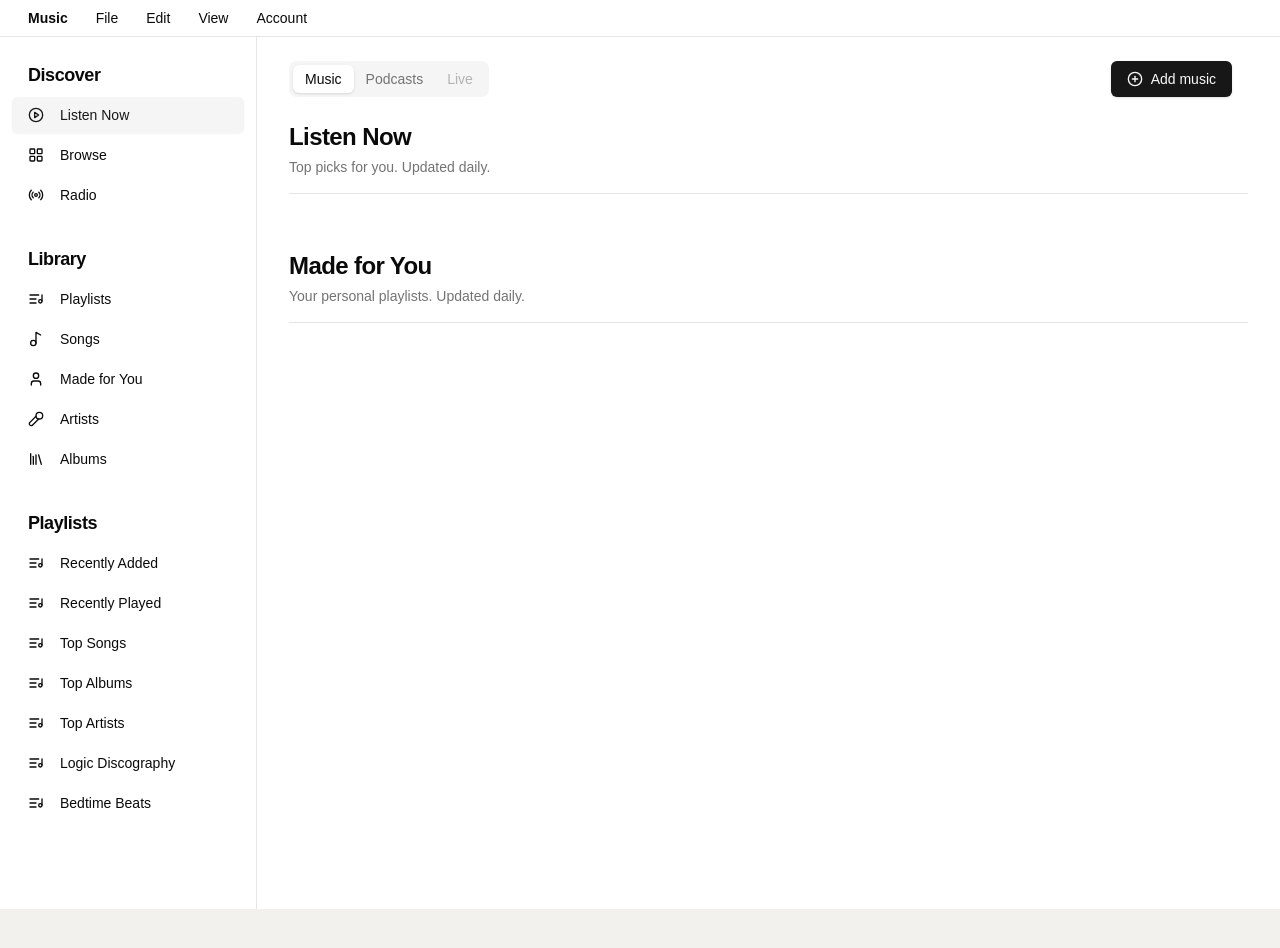
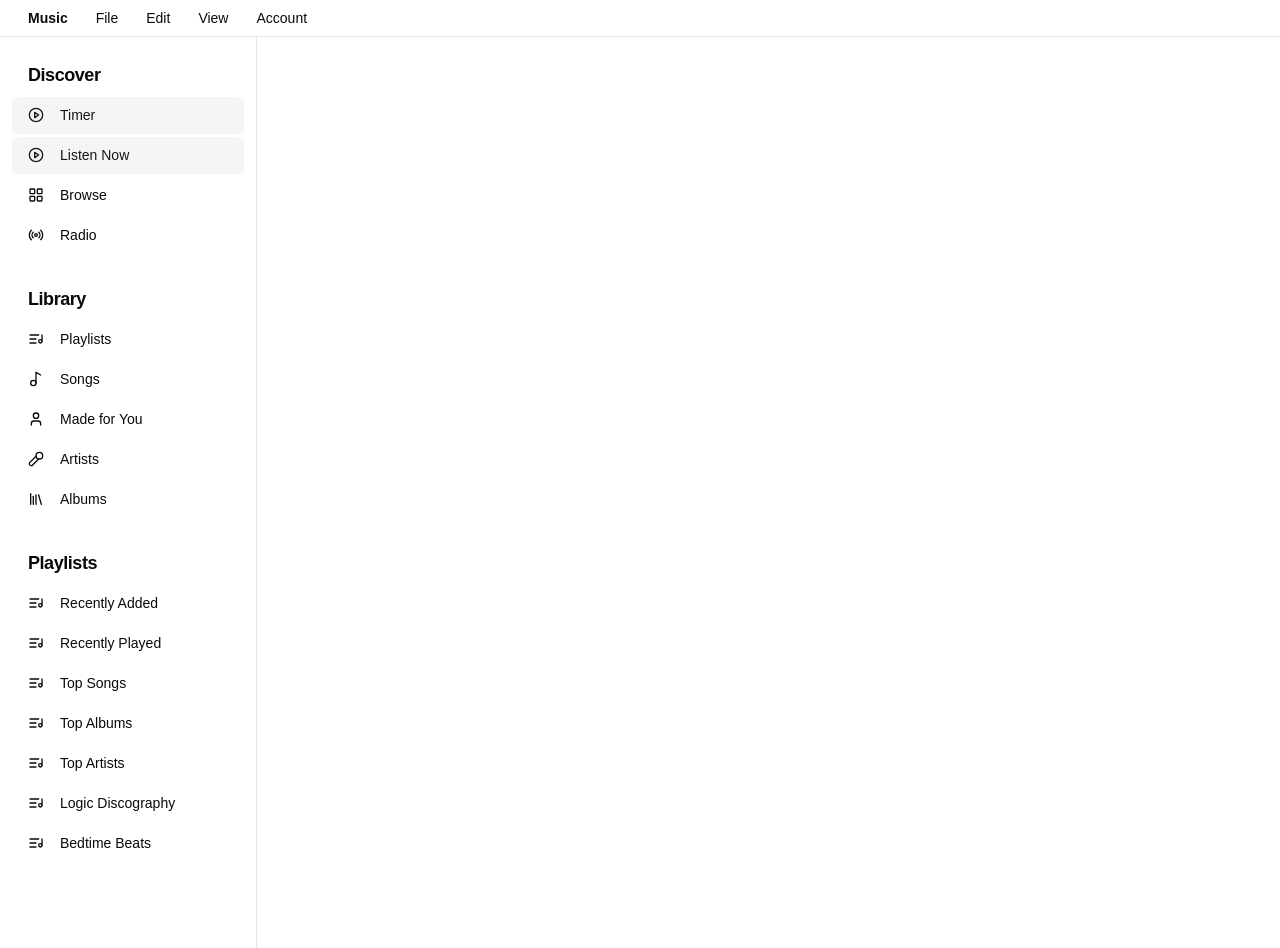
Before and after one commit to CodeMaster17/Trackit-Study-Tracker, a React (Vite) app in the folder client/: page /dashboard in a window 1280 px wide. Before the commit the page ends 909 px from the top, so only its background shows below. Built offline with nearby package versions, Linux system fonts and the light colour scheme.

Commit message:
feat: Sidebar and routes setup

```diff
--- a/client/src/App.tsx
+++ b/client/src/App.tsx
@@ -1,16 +1,20 @@
 import { Route, BrowserRouter as Router, Routes } from 'react-router-dom'
 import './App.css'
-import { RoutesList } from './routes/routes'
+import Dashboard from './pages/Dashboard/Dashboard'
+import TimerComponent from './pages/Dashboard/pages/TimerComponent'
 function App() {
 
   return (
     <Router>
       <Routes>
-        {RoutesList.map((item) => {
+        {/* {RoutesList.map((item) => {
           return (
-            <Route path={item.route} element={item.element} />
+            <Route key={item.id} path={item.route} element={item.element} />
           )
-        })}
+        })} */}
+        <Route path="/dashboard" element={<Dashboard />} >
+          <Route path="/dashboard/timer" element={<TimerComponent />} />
+        </Route>
       </Routes>
 
     </Router>
--- a/client/src/components/Sidebar.tsx
+++ b/client/src/components/Sidebar.tsx
@@ -2,6 +2,7 @@ import { Playlist } from "@/constants/playlists"
 import { cn } from "@/lib/utils"
 import { Button } from "./ui/button"
 import { ScrollArea } from "./ui/scroll-area"
+import { SidebarRoutes } from '../routes/routes';
 
 
 
@@ -19,6 +20,28 @@ export function Sidebar({ className, playlists }: SidebarProps) {
                     </h2>
 
                     <div className="space-y-1">
+                        {SidebarRoutes.map((item) => {
+                            return (
+                                <Button key={item.id} variant="secondary" className="w-full justify-start">
+                                    <a href={item.route} className="w-full justify-start inline-flex items-center  gap-2 whitespace-nowrap rounded-md text-sm font-medium transition-colors focus-visible:outline-none focus-visible:ring-1 focus-visible:ring-ring disabled:pointer-events-none disabled:opacity-50 [&_svg]:pointer-events-none [&_svg]:size-4 [&_svg]:shrink-0">
+                                        <svg
+                                            xmlns="http://www.w3.org/2000/svg"
+                                            viewBox="0 0 24 24"
+                                            fill="none"
+                                            stroke="currentColor"
+                                            strokeWidth="2"
+                                            strokeLinecap="round"
+                                            strokeLinejoin="round"
+                                            className="mr-2 h-4 w-4"
+                                        >
+                                            <circle cx="12" cy="12" r="10" />
+                                            <polygon points="10 8 16 12 10 16 10 8" />
+                                        </svg>
+                                        {item.name}
+                                    </a>
+                                </Button>
+                            )
+                        })}
                         <Button variant="secondary" className="w-full justify-start">
                             <svg
                                 xmlns="http://www.w3.org/2000/svg"
--- a/client/src/index.css
+++ b/client/src/index.css
@@ -1,13 +1,14 @@
 @tailwind base;
 @tailwind components;
 @tailwind utilities;
+
+
 
 *,
 *::after,
 *::before {
   box-sizing: border-box;
   font-family: Arial, Helvetica, sans-serif;
-  /* font-size: 2.25rem; */
 }
 
 body {
@@ -20,6 +21,7 @@ body {
   display: inline-flex;
   flex-direction: column;
   box-shadow: 0 2px 3px 0 rgba(0, 0, 0, 0.2);
+  font-size: 2.25rem;
   border-radius: 0.1em;
 }
 
@@ -128,6 +130,7 @@ body {
     --chart-5: 27 87% 67%;
     --radius: 0.5rem;
   }
+
   .dark {
     --background: 0 0% 3.9%;
     --foreground: 0 0% 98%;
@@ -160,6 +163,7 @@ body {
   * {
     @apply border-border;
   }
+
   body {
     @apply bg-background text-foreground;
   }
--- a/client/src/pages/Dashboard/Dashboard.tsx
+++ b/client/src/pages/Dashboard/Dashboard.tsx
@@ -1,19 +1,14 @@
 import { Menu } from "@/components/Menu"
-import { PodcastEmptyPlaceholder } from "@/components/PodcastEmptyPlaceholder"
 import { Sidebar } from "@/components/Sidebar"
-import { Button } from "@/components/ui/button"
-import { ScrollArea, ScrollBar } from "@/components/ui/scroll-area"
-import { Separator } from "@/components/ui/separator"
-import { Tabs, TabsContent, TabsList, TabsTrigger } from "@/components/ui/tabs"
 import { playlists } from "@/constants/playlists"
 
-import { PlusCircle } from "lucide-react"
+import { Outlet } from "react-router-dom"
 
 const Dashboard = () => {
     return (
         <>
             <div className="md:hidden">
-                <image
+                {/* <image
                     href="/examples/music-light.png"
                     alt="Music"
                     className="block dark:hidden"
@@ -22,7 +17,7 @@ const Dashboard = () => {
                     src="/examples/music-dark.png"
                     alt="Music"
                     className="hidden dark:block"
-                />
+                /> */}
             </div>
             <div className="hidden md:block">
                 <Menu />
@@ -32,101 +27,7 @@ const Dashboard = () => {
                             <Sidebar playlists={playlists} className="hidden lg:block" />
                             <div className="col-span-3 lg:col-span-4 lg:border-l">
                                 <div className="h-full px-4 py-6 lg:px-8">
-                                    <Tabs defaultValue="music" className="h-full space-y-6">
-                                        <div className="space-between flex items-center">
-                                            <TabsList>
-                                                <TabsTrigger value="music" className="relative">
-                                                    Music
-                                                </TabsTrigger>
-                                                <TabsTrigger value="podcasts">Podcasts</TabsTrigger>
-                                                <TabsTrigger value="live" disabled>
-                                                    Live
-                                                </TabsTrigger>
-                                            </TabsList>
-                                            <div className="ml-auto mr-4">
-                                                <Button>
-                                                    <PlusCircle />
-                                                    Add music
-                                                </Button>
-                                            </div>
-                                        </div>
-                                        <TabsContent
-                                            value="music"
-                                            className="border-none p-0 outline-none"
-                                        >
-                                            <div className="flex items-center justify-between">
-                                                <div className="space-y-1">
-                                                    <h2 className="text-2xl font-semibold tracking-tight">
-                                                        Listen Now
-                                                    </h2>
-                                                    <p className="text-sm text-muted-foreground">
-                                                        Top picks for you. Updated daily.
-                                                    </p>
-                                                </div>
-                                            </div>
-                                            <Separator className="my-4" />
-                                            <div className="relative">
-                                                <ScrollArea>
-                                                    <div className="flex space-x-4 pb-4">
-                                                        {/* {listenNowAlbums.map((album) => (
-                                                            <AlbumArtwork
-                                                                key={album.name}
-                                                                album={album}
-                                                                className="w-[250px]"
-                                                                aspectRatio="portrait"
-                                                                width={250}
-                                                                height={330}
-                                                            />
-                                                        ))} */}
-                                                    </div>
-                                                    <ScrollBar orientation="horizontal" />
-                                                </ScrollArea>
-                                            </div>
-                                            <div className="mt-6 space-y-1">
-                                                <h2 className="text-2xl font-semibold tracking-tight">
-                                                    Made for You
-                                                </h2>
-                                                <p className="text-sm text-muted-foreground">
-                                                    Your personal playlists. Updated daily.
-                                                </p>
-                                            </div>
-                                            <Separator className="my-4" />
-                                            <div className="relative">
-                                                <ScrollArea>
-                                                    <div className="flex space-x-4 pb-4">
-                                                        {/* {madeForYouAlbums.map((album) => (
-                                                            <AlbumArtwork
-                                                                key={album.name}
-                                                                album={album}
-                                                                className="w-[150px]"
-                                                                aspectRatio="square"
-                                                                width={150}
-                                                                height={150}
-                                                            />
-                                                        ))} */}
-                                                    </div>
-                                                    <ScrollBar orientation="horizontal" />
-                                                </ScrollArea>
-                                            </div>
-                                        </TabsContent>
-                                        <TabsContent
-                                            value="podcasts"
-                                            className="h-full flex-col border-none p-0 data-[state=active]:flex"
-                                        >
-                                            <div className="flex items-center justify-between">
-                                                <div className="space-y-1">
-                                                    <h2 className="text-2xl font-semibold tracking-tight">
-                                                        New Episodes
-                                                    </h2>
-                                                    <p className="text-sm text-muted-foreground">
-                                                        Your favorite podcasts. Updated daily.
-                                                    </p>
-                                                </div>
-                                            </div>
-                                            <Separator className="my-4" />
-                                            <PodcastEmptyPlaceholder />
-                                        </TabsContent>
-                                    </Tabs>
+                                    <Outlet />
                                 </div>
                             </div>
                         </div>
--- /dev/null
+++ b/client/src/pages/Dashboard/pages/TimerComponent.tsx
@@ -0,0 +1,9 @@
+import CountdownTimer from "@/components/CountDownTimer/CountDownTimer"
+
+const TimerComponent = () => {
+    return (
+        <CountdownTimer />
+    )
+}
+
+export default TimerComponent
--- a/client/src/routes/routes.tsx
+++ b/client/src/routes/routes.tsx
@@ -1,6 +1,6 @@
-import Dashboard from "@/pages/Dashboard/Dashboard"
-import Home from "@/pages/Home/Home"
-
+import Dashboard from "@/pages/Dashboard/Dashboard";
+import Home from "@/pages/Home/Home";
+import { Timer } from 'lucide-react';
 interface IRoutes {
     name: string,
     route: string,
@@ -9,17 +9,27 @@ interface IRoutes {
 }
 
 export const RoutesList: IRoutes[] = [
-    {
-        name: 'Home',
-        route: '/',
-        id: 'home',
-        element: <Home />
-    },
-    {
-        name: 'Dashboard',
-        route: '/dashboard',
-        id: 'dashboard',
-        element: <Dashboard />
-    }
+    // {
+    //     name: 'Home',
+    //     route: '/',
+    //     id: 'home',
+    //     element: <Home />
+    // },
+    // {
+    //     name: 'Dashboard',
+    //     route: '/dashboard/home',
+    //     id: 'dashboard',
+    //     element: <Dashboard />
+    // }
 
 ]
+
+export const SidebarRoutes = [
+    {
+        name: 'Timer',
+        route: '/dashboard/timer',
+        id: 'timer',
+        element: <Timer />,
+        icon: <Timer />
+    }
+]
```
